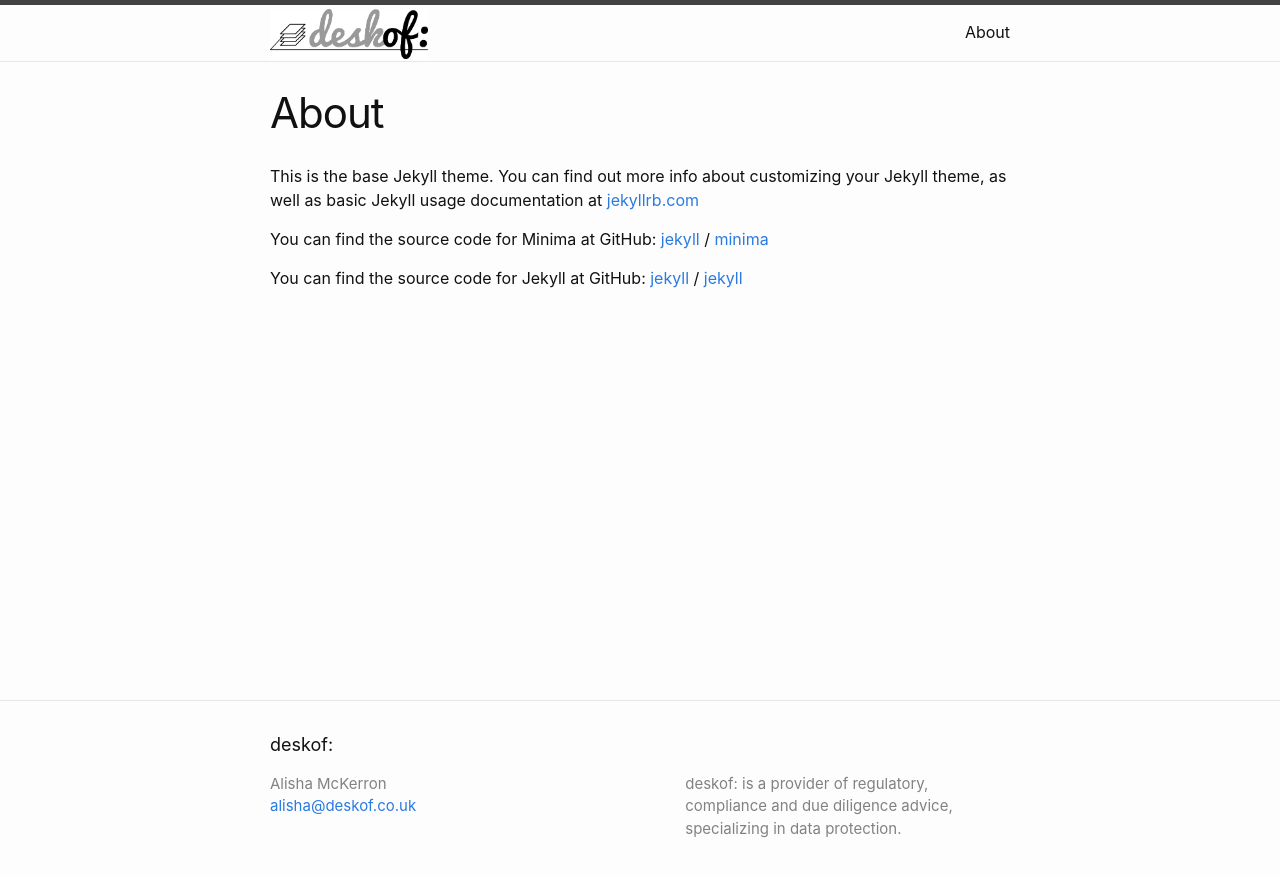
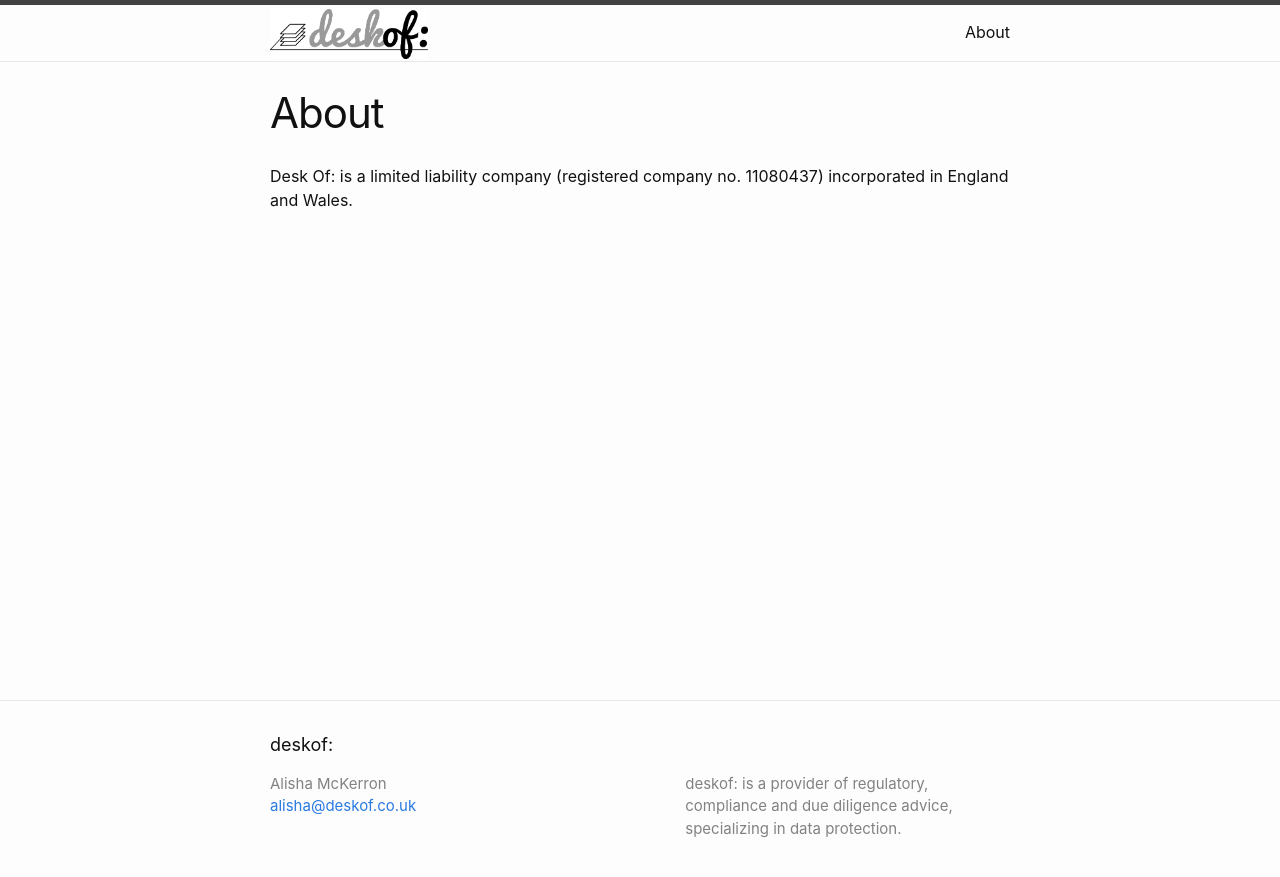
Before and after one commit to deskofltd/website, a Jekyll site: the page built from about.md, in a window 1280 px wide. Shown: the top 877 px of the page. Built offline with Jekyll 4.4.1, drawn with Linux system fonts in a browser that asks for light colours.

Commit message:
Update about.md

```diff
--- a/about.md
+++ b/about.md
@@ -4,15 +4,4 @@ title: About
 permalink: /about/
 ---
 
-This is the base Jekyll theme. You can find out more info about customizing your Jekyll theme, as well as basic Jekyll usage documentation at [jekyllrb.com](https://jekyllrb.com/)
-
-You can find the source code for Minima at GitHub:
-[jekyll][jekyll-organization] /
-[minima](https://github.com/jekyll/minima)
-
-You can find the source code for Jekyll at GitHub:
-[jekyll][jekyll-organization] /
-[jekyll](https://github.com/jekyll/jekyll)
-
-
-[jekyll-organization]: https://github.com/jekyll
+Desk Of: is a limited liability company (registered company no. 11080437) incorporated in England and Wales.
```
